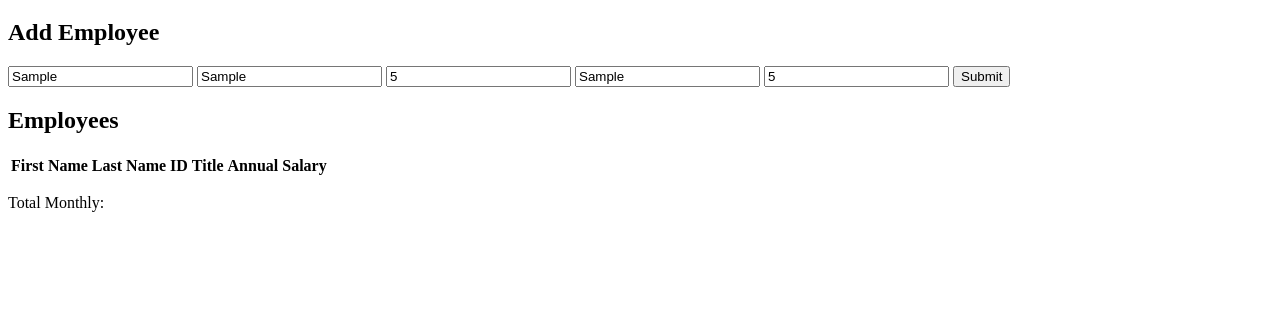
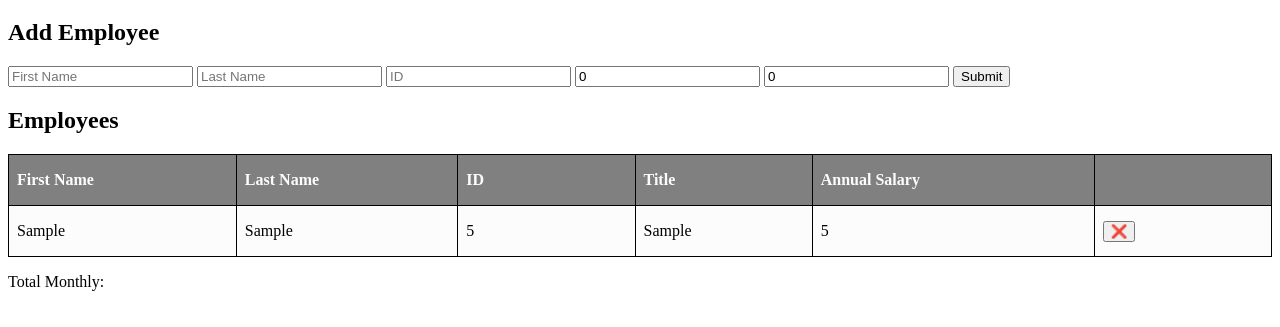
Before and after one commit to essiero/weekend-salary-calculator, a website: page index.html in a window 1280 px wide. Both pictures are taken after typing "Sample", "Sample", "5", "Sample", "5" into the empty fields and a click on the button "Submit". Shown: the part 61-388 px from the top of the page. Drawn offline with Linux system fonts and the light colour scheme.

Commit message:
filled out handleSubmit function to push form input into the corresponding table box

```diff
--- a/index.html
+++ b/index.html
@@ -35,7 +35,7 @@
       placeholder="Annual Salary"
       type="number"
       id="annualSalary">
-      <button data-testID="submitButton" class="submitButton" onclick="handleSubmit(event)">Submit</button>
+      <button data-testID="submitButton" class="submit-button" onclick="handleSubmit(event)">Submit</button>
     </form>
   </section>
     <h2>Employees</h2>
--- a/script.js
+++ b/script.js
@@ -5,7 +5,30 @@ let totalMonthly = 0;
 function handleSubmit(event){
     event.preventDefault();
     console.log('Submit function is working')
+    let firstName = document.getElementById('firstName').value;
+    document.getElementById('firstName').value = '';
+    let lastName = document.getElementById('lastName').value;
+    document.getElementById('lastName').value = '';
+    let IDNumber = document.getElementById('IDnumber').value;
+    document.getElementById('IDnumber').value = '';
+    let title = document.getElementById('title').value;
+    document.getElementById('title').value = 0;
+    let annualSalary = document.getElementById('annualSalary').value;
+    document.getElementById('annualSalary').value = 0;
+    tableBody.innerHTML +=
+    `<tr>
+    <td>${firstName}</td>
+    <td>${lastName}</td>
+    <td>${IDNumber}</td>
+    <td>${title}</td>
+    <td>${annualSalary}</td>
+    <td><button onclick="deleteEmployee(event)">❌</button></td>
+    </tr>`
+}
 
+function deleteEmployee(event){
+    console.log(`deleteEmployee function is running`);
+    event.target.parentElement.parentElement.remove();
 }
 
 
--- a/style.css
+++ b/style.css
@@ -23,3 +23,49 @@ footer {
 }
 
 /* HEADER/FOOTER */
+header, footer {
+
+}
+h1 {
+
+}
+h2 {
+
+}
+
+/* FORM ELEMENTS */
+input {
+
+}
+button {
+
+}
+
+.submit-button {
+
+}
+
+/* TABLE */
+table {
+    width: 100%;
+    text-align: left;
+}
+table, th, td {
+    border: 1px solid black;
+    border-collapse: collapse;
+    height: 2.15em;
+}
+th, td {
+    padding: .5em;
+    min-width: 3.5em;
+}
+thead {
+    background: gray;
+    color: #fcfcfc;
+}
+tbody tr:nth-child(odd) {
+    background: #fcfcfc;
+}
+tbody tr:nth-child(even) {
+    background: gray;
+}
```
